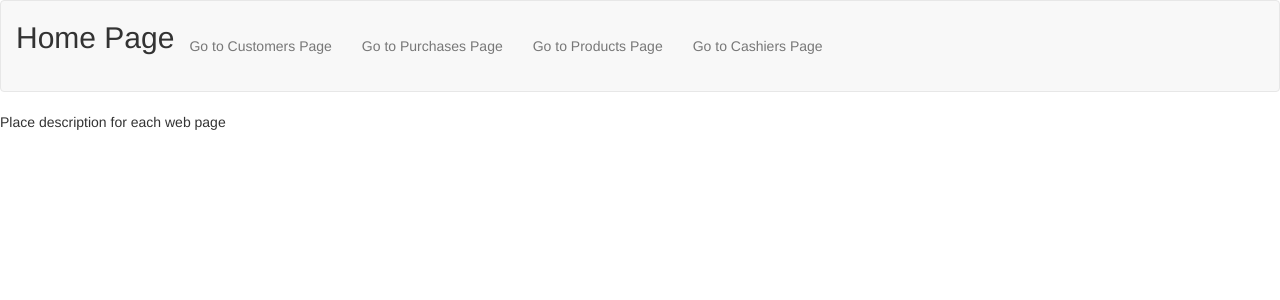
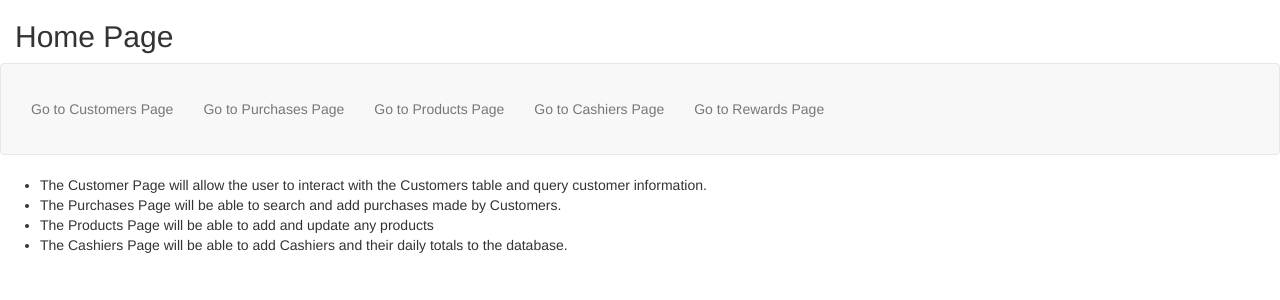
Before and after one commit to yevgeniychaplygin3/cs340, a Flask app: page / in a window 1280 px wide. Shown: the top 300 px of the page. Run offline with Flask 2, Linux system fonts and the light colour scheme; parts of the project's set-up code (start-up, migrations or seed data) failed here and were passed over; some libraries are stand-ins or nearby versions.

Commit message:
Added descriptions for each page

```diff
--- a/templates/index.html
+++ b/templates/index.html
@@ -6,10 +6,10 @@ Home Page
 {% endblock %}
 
 {% block container %}
+<h2 style="margin-left: 15px;">Home Page</h2>
     <nav class="navbar navbar-default" id="navbar" >
         <div class="container-fluid" id="links">
             <div class="navbar-header" id="navbarheader" >
-                <h2>Home Page</h2>
             </div>
             <ul class="nav navbar-nav">
                 <li>
@@ -28,16 +28,30 @@ Home Page
                     <label for="cashierslink"></label>
                     <a href="/cashiers" id="cashierslink">Go to Cashiers Page</a><br>
                 </li>
+                <li>
+                    <label for="rewardslink"></label>
+                    <a href="/rewards" id="rewardslink">Go to Rewards Page</a>
+                </li>
             </ul>
         </div>
     </nav>
 
     <div>
         <section>
-
-            <p>
-                Place description for each web page
-            </p>
+                <ul>
+                    <li>
+                        The Customer Page will allow the user to interact with the Customers table and query customer information.
+                    </li>
+                    <li>
+                        The Purchases Page will be able to search and add purchases made by Customers.
+                    </li>
+                    <li>
+                        The Products Page will be able to add and update any products
+                    </li>
+                    <li>
+                        The Cashiers Page will be able to add Cashiers and their daily totals to the database.
+                    </li>
+                </ul>
         </section>
     </div>
 {% endblock %}
```
